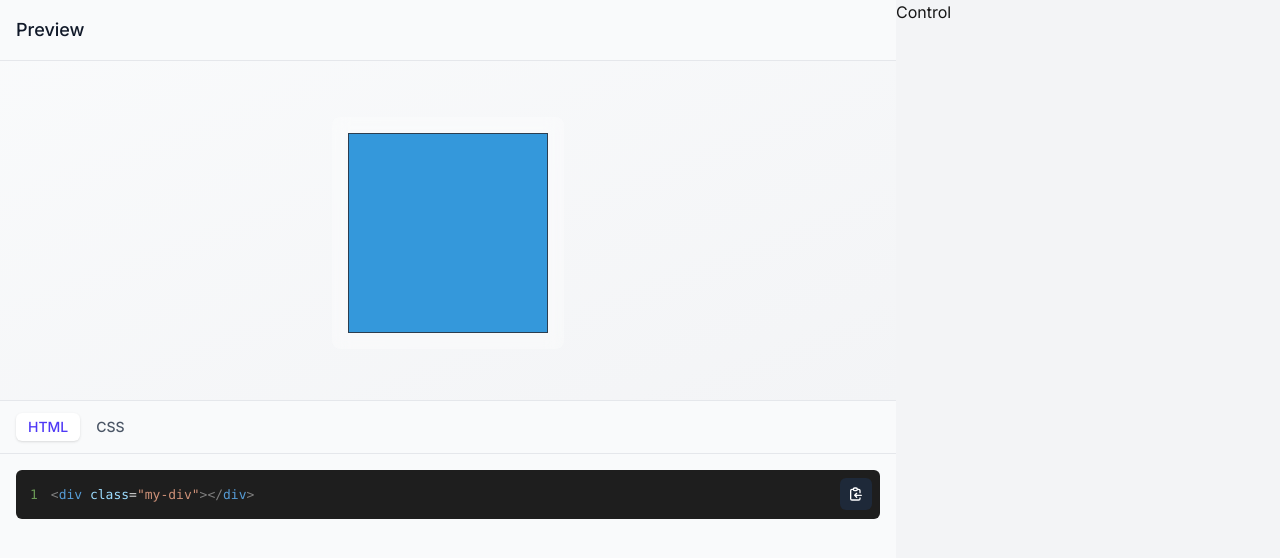
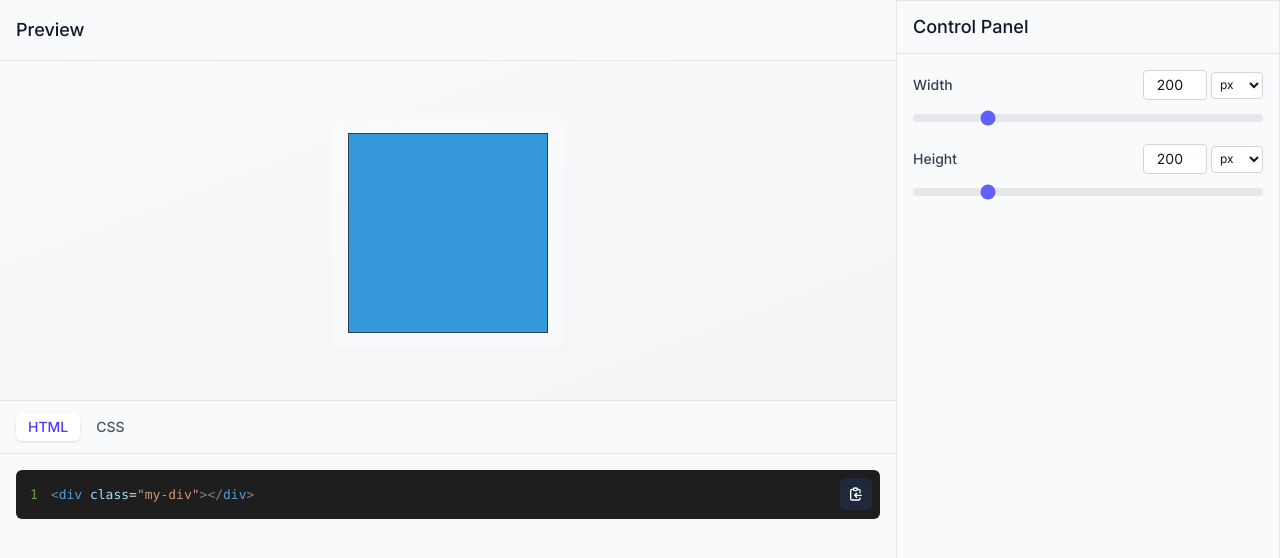
Before and after one commit to Im10Anish/style-box, a Next.js app: page / in a window 1280 px wide. Shown: the top 558 px of the page. Built offline with nearby package versions, Linux system fonts and the light colour scheme.

Commit message:
feat: add Slider component

```diff
--- a/src/app/components/ControlPanel/index.tsx
+++ b/src/app/components/ControlPanel/index.tsx
@@ -1,6 +1,7 @@
 'use client';
-import { DivStyles } from '@/types';
+import { DivStyles, ValueWithUnit } from '@/types';
 import React from 'react';
+import DimensionsControl from '@/app/ui/DimensionsControl';
 
 interface ControlSectionProps {
   divStyles: DivStyles;
@@ -8,9 +9,23 @@ interface ControlSectionProps {
 }
 
 const ControlSection: React.FC<ControlSectionProps> = ({ divStyles, setDivStyles }) => {
-  console.log('ControlSection divStyles:', divStyles, setDivStyles);
+  const updateProperty = (style: keyof DivStyles, value: ValueWithUnit) => {
+    setDivStyles((prevStyles) => ({
+      ...prevStyles,
+      [style]: value,
+    }));
+  };
 
-  return <div>Control</div>;
+  return (
+    <div className="h-full bg-gray-50 border-1 border-gray-200 overflow-auto">
+      <div className="sticky top-0 z-10 bg-gray-50 px-4 py-3 border-b border-gray-200">
+        <h2 className="text-lg font-medium text-gray-900">Control Panel</h2>
+      </div>
+      <div className="p-4 space-y-4">
+        <DimensionsControl divStyles={divStyles} updateProperty={updateProperty} />
+      </div>
+    </div>
+  );
 };
 
 export default ControlSection;
--- /dev/null
+++ b/src/app/ui/DimensionsControl.tsx
@@ -0,0 +1,68 @@
+'use client';
+import { DivStyles, Unit, ValueWithUnit } from '@/types';
+import React from 'react';
+import Slider from './Slider';
+
+interface DimensionsControlProps {
+  divStyles: DivStyles;
+  updateProperty: (style: keyof DivStyles, value: ValueWithUnit) => void;
+}
+
+const DimensionsControl: React.FC<DimensionsControlProps> = ({ divStyles, updateProperty }) => {
+  const handleWidthValueChange = (value: number) => {
+    updateProperty('width', {
+      ...divStyles.width,
+      value: value,
+    });
+  };
+
+  const handleWidthUnitChange = (unit: Unit) => {
+    updateProperty('width', {
+      ...divStyles.width,
+      unit: unit,
+    });
+  };
+
+  const handleHeightValueChange = (value: number) => {
+    updateProperty('height', {
+      ...divStyles.height,
+      value: value,
+    });
+  };
+
+  const handleHeightUnitChange = (unit: Unit) => {
+    updateProperty('height', {
+      ...divStyles.height,
+      unit: unit,
+    });
+  };
+
+  return (
+    <>
+      <Slider
+        label="Width"
+        value={divStyles.width.value}
+        unit={divStyles.width.unit}
+        min={0}
+        max={1000}
+        step={1}
+        onValueChange={handleWidthValueChange}
+        onUnitChange={handleWidthUnitChange}
+        units={['px', '%', 'rem', 'em', 'vw']}
+      />
+      <Slider
+        label="Height"
+        value={divStyles.height.value}
+        unit={divStyles.height.unit}
+        min={0}
+        max={1000}
+        step={1}
+        onValueChange={handleHeightValueChange}
+        onUnitChange={handleHeightUnitChange}
+        units={['px', '%', 'rem', 'em', 'vh']}
+      />
+    </>
+  );
+};
+
+export default DimensionsControl;
--- /dev/null
+++ b/src/app/ui/Slider.tsx
@@ -0,0 +1,80 @@
+'use client';
+
+import React from 'react';
+import { Unit } from '@/types';
+
+interface SliderProps {
+  label: string;
+  value: number;
+  unit: Unit;
+  min: number;
+  max: number;
+  step?: number;
+  onValueChange: (value: number) => void;
+  onUnitChange?: (unit: Unit) => void;
+  units?: Unit[];
+  disabled?: boolean;
+}
+
+const Slider: React.FC<SliderProps> = ({
+  label,
+  value,
+  unit,
+  min,
+  max,
+  step = 1,
+  onValueChange,
+  onUnitChange,
+  units = ['px', 'em', '%', 'rem'],
+  disabled = false,
+}) => {
+  const handleInputChange = (e: React.ChangeEvent<HTMLInputElement>) => {
+    const newValue = parseFloat(e.target.value);
+    if (!isNaN(newValue)) {
+      onValueChange(newValue);
+    }
+  };
+
+  return (
+    <div className="mb-4">
+      <div className="flex justify-between items-center mb-1">
+        <label className="text-sm font-medium text-gray-700">{label}</label>
+        <div className="flex items-center">
+          <input
+            type="number"
+            className="w-16 text-right text-sm px-2 py-1 border border-gray-300 rounded mr-1 bg-white disabled:bg-gray-100"
+            value={value}
+            onChange={handleInputChange}
+            disabled={disabled}
+          />
+          {onUnitChange && (
+            <select
+              className="text-xs px-1 py-1 border border-gray-300 rounded bg-white disabled:bg-gray-100"
+              value={unit}
+              onChange={(e) => onUnitChange(e.target.value as Unit)}
+              disabled={disabled}
+            >
+              {units.map((unitOption) => (
+                <option key={unitOption} value={unitOption}>
+                  {unitOption}
+                </option>
+              ))}
+            </select>
+          )}
+        </div>
+      </div>
+      <input
+        type="range"
+        min={min}
+        max={max}
+        step={step}
+        value={value}
+        onChange={(e) => onValueChange(parseFloat(e.target.value))}
+        className="w-full h-2 bg-gray-200 rounded-lg appearance-none cursor-pointer accent-indigo-500 disabled:accent-gray-400 disabled:cursor-not-allowed"
+        disabled={disabled}
+      />
+    </div>
+  );
+};
+
+export default Slider;
```
